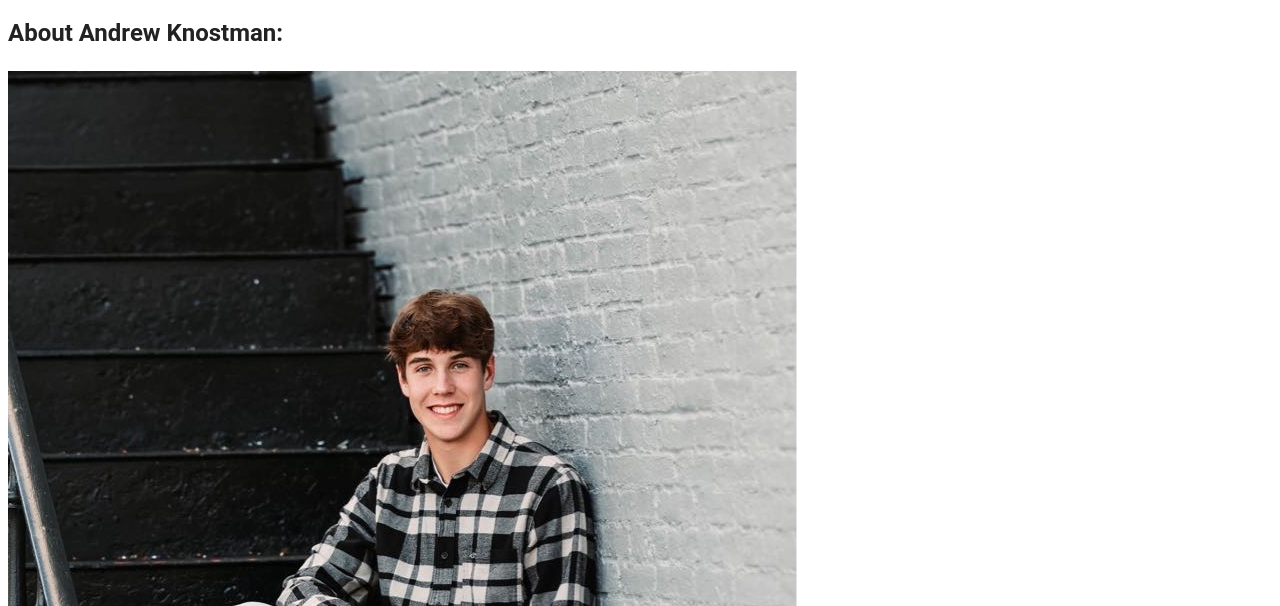
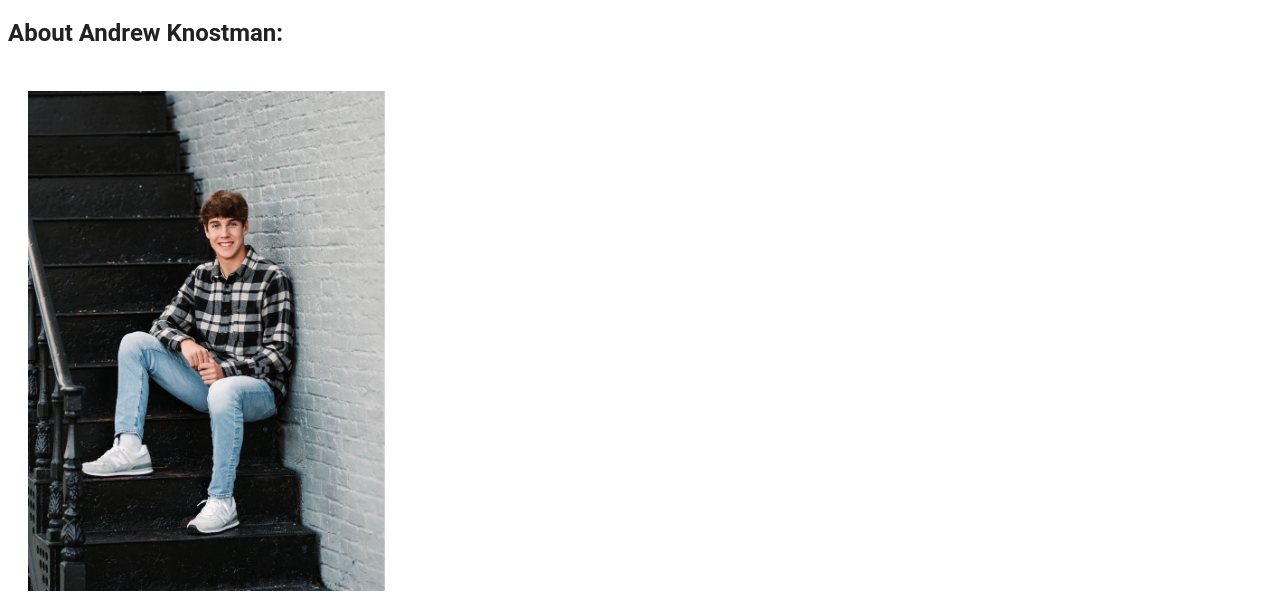
Before and after one commit to akmowing/akmowing.github.io, a website built with webpack: page about.html in a window 1280 px wide. Shown: the part 194-800 px from the top of the page. Built offline with nearby package versions, Linux system fonts and the light colour scheme.

Commit message:
Update style.css

```diff
--- a/css/style.css
+++ b/css/style.css
@@ -276,6 +276,11 @@ header {
 
 }
 
+.headshot {
+   height:500px;
+   padding:20px;
+}
+
 .main-image {
   height:500px;
   border:5px solid black;
```
